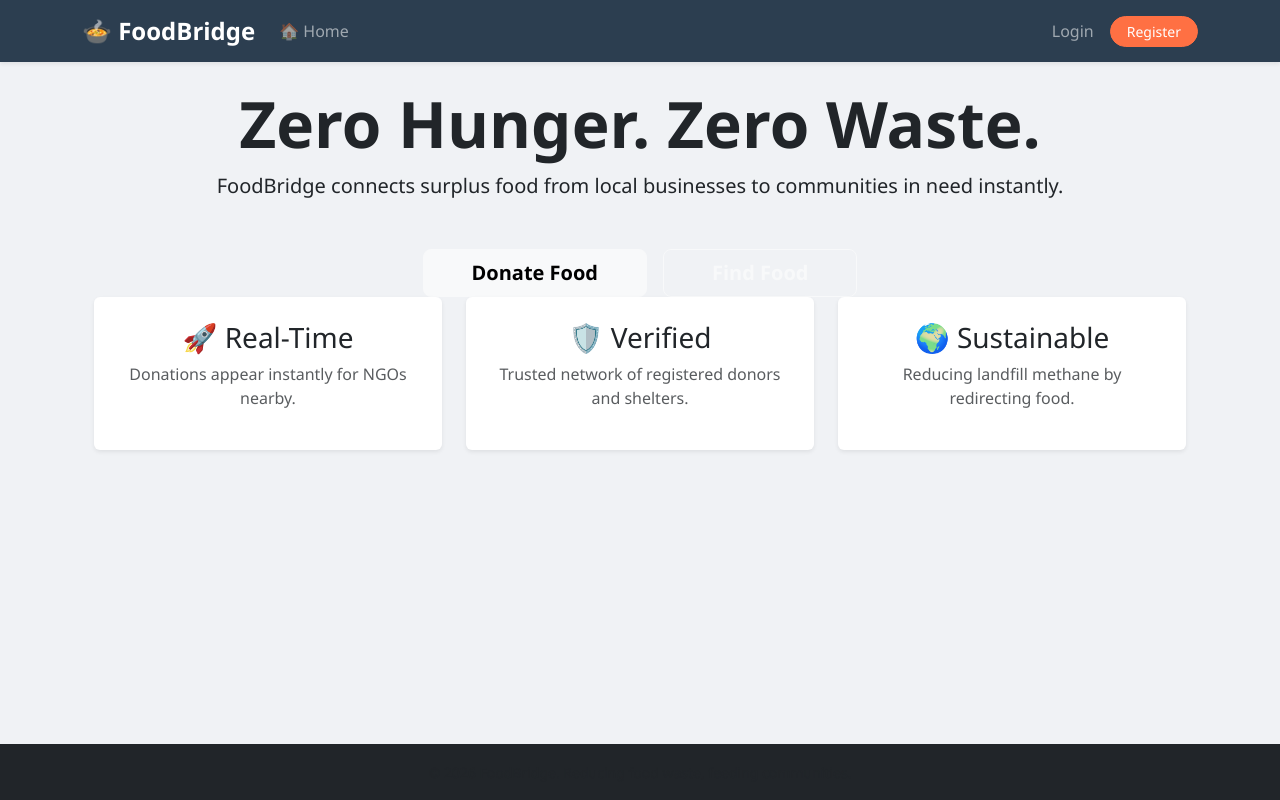
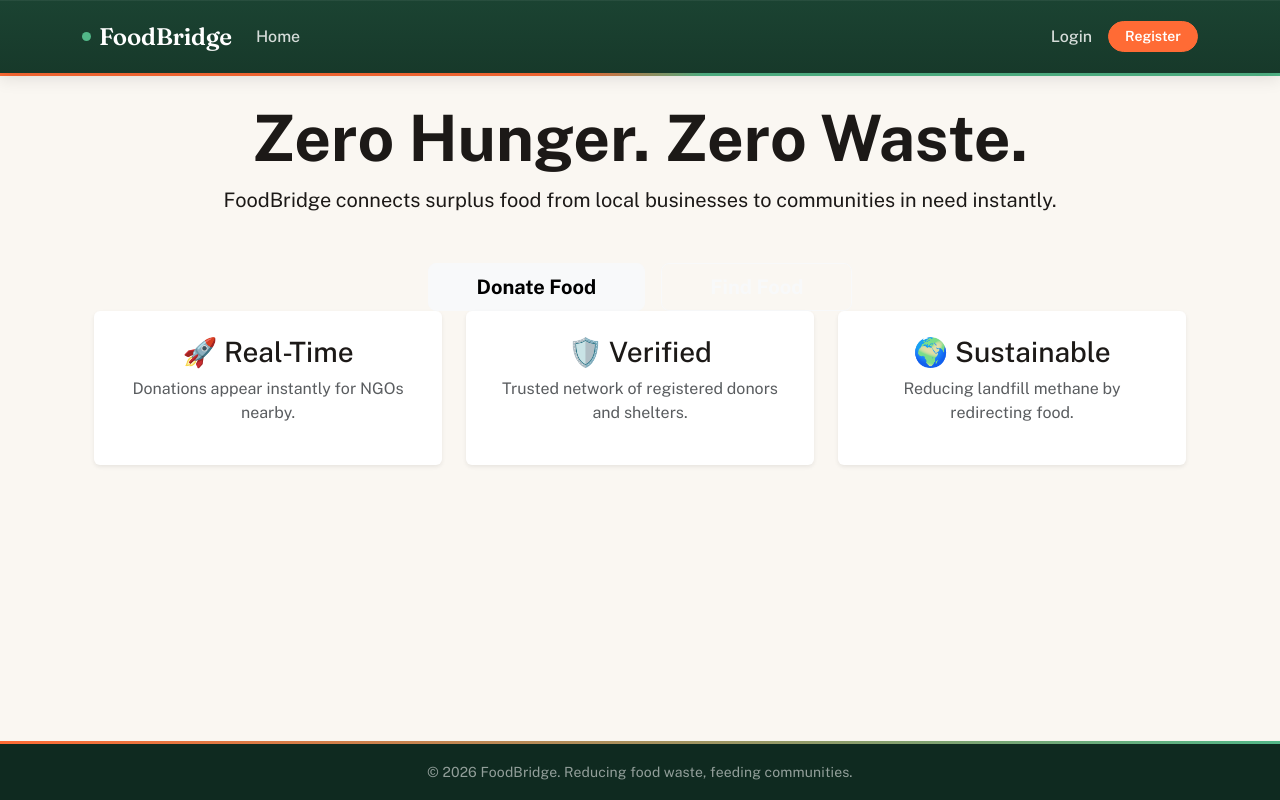
Before and after one commit to Vivekvib/FoodBridge, a Flask app: page / in a window 1280 px wide. Run offline with Flask 3, Linux system fonts and the light colour scheme; some libraries are stand-ins or nearby versions.

Commit message:
Fixed the UI

```diff
--- a/templates/base.html
+++ b/templates/base.html
@@ -8,69 +8,225 @@
   <!-- Bootstrap 5 CSS CDN -->
   <link href="https://cdn.jsdelivr.net/npm/bootstrap@5.3.3/dist/css/bootstrap.min.css" rel="stylesheet">
 
-  <!-- MODERN COLOR PALETTE & UI STYLING -->
+  <!-- Fonts: Fraunces (brand/display) + Public Sans (UI body) -->
+  <link rel="preconnect" href="https://fonts.googleapis.com">
+  <link rel="preconnect" href="https://fonts.gstatic.com" crossorigin>
+  <link href="https://fonts.googleapis.com/css2?family=Fraunces:opsz,wght@9..144,500;9..144,600;9..144,700&family=Public+Sans:wght@400;500;600;700&display=swap" rel="stylesheet">
+
+  <!-- ============================================================ -->
+  <!-- DESIGN TOKENS & CORE STYLING                                  -->
+  <!-- ============================================================ -->
   <style>
     :root {
-      /* Warm Appetizing Orange for Primary Actions */
-      --bs-primary: #FF7043;
-      /* Fresh Vibrant Green for Success */
-      --bs-success: #2ECA6A;
-      /* NEW: A deeper app-style background so the white cards pop! */
-      --bs-body-bg: #F0F2F5;
+      /* --- Brand palette --- */
+      --forest:        #1B4332;   /* deep forest green — nav, trust */
+      --forest-dark:    #12302300;
+      --forest-deep:    #0F2A20;  /* darker shade for depth/gradients */
+      --rescue:         #FF6B35;  /* warm rescue-orange — donor / primary actions */
+      --rescue-dark:    #E4551F;
+      --fresh:          #52B788;  /* fresh green — NGO / success / live */
+      --fresh-dark:     #3E9C6E;
+      --bg:             #FAF7F2;  /* warm paper background */
+      --surface:        #FFFFFF;
+      --ink:            #1C1917;
+      --muted:          #6B7280;
+      --hairline:       #E7E2D9;
+
+      /* Map onto Bootstrap variables so existing btn-primary/btn-success etc. still work */
+      --bs-primary: var(--rescue);
+      --bs-success: var(--fresh);
+      --bs-body-bg: var(--bg);
+      --bs-body-color: var(--ink);
+      --bs-body-font-family: 'Public Sans', system-ui, -apple-system, sans-serif;
     }
 
     body {
-      background-color: var(--bs-body-bg);
+      background-color: var(--bg);
+      color: var(--ink);
       min-height: 100vh;
       display: flex;
       flex-direction: column;
-      font-family: 'Segoe UI', system-ui, -apple-system, sans-serif;
+      font-family: 'Public Sans', system-ui, -apple-system, sans-serif;
     }
 
-    main {
-      flex: 1; /* Pushes footer to the bottom */
+    main { flex: 1; }
+
+    /* ============================================================ */
+    /* NAVBAR — always visible, sticky, quietly confident            */
+    /* ============================================================ */
+    .navbar {
+      background: linear-gradient(180deg, var(--forest) 0%, #17392A 100%);
+      padding-top: 0.85rem;
+      padding-bottom: 0.85rem;
+      position: sticky;
+      top: 0;
+      z-index: 1030;
+      box-shadow: 0 1px 0 rgba(255,255,255,0.06) inset, 0 6px 16px rgba(0,0,0,0.10);
     }
 
-    /* ======================================================== */
-    /* THE INVISIBLE / HOVER REVEAL NAVBAR EFFECT               */
-    /* ======================================================== */
-    .navbar {
-      background-color: #2C3E50 !important;
-      /* Make it almost completely invisible by default */
-      opacity: 0.10;
-      /* Smoothly animate the fade-in effect over 0.4 seconds */
-      transition: opacity 0.4s ease-in-out;
+    /* Signature element: a bridge gradient — donor-orange to NGO-green —
+       a literal visual "bridge" running under every page. */
+    .navbar-bridge-rule {
+      height: 3px;
+      width: 100%;
+      background: linear-gradient(90deg, var(--rescue) 0%, var(--rescue) 45%, var(--fresh) 55%, var(--fresh) 100%);
     }
 
-    /* Spring back to 100% visible when hovered or clicked */
-    .navbar:hover, .navbar:focus-within {
-      opacity: 1;
+    .navbar-brand {
+      font-family: 'Fraunces', Georgia, serif;
+      font-weight: 600;
+      font-size: 1.5rem;
+      letter-spacing: -0.01em;
+      color: #FFFFFF !important;
+      display: inline-flex;
+      align-items: center;
+      gap: 0.5rem;
     }
-    /* ======================================================== */
 
-    /* Custom Primary Button Colors */
-    .btn-primary { background-color: var(--bs-primary); border-color: var(--bs-primary); color: white;}
-    .btn-primary:hover { background-color: #F4511E; border-color: #F4511E; color: white;}
-    .text-primary { color: var(--bs-primary) !important; }
-    .bg-primary { background-color: var(--bs-primary) !important; }
+    /* Small pulsing "live" dot beside the wordmark — echoes the
+       app's live donation feed instead of decorating for its own sake. */
+    .brand-pulse {
+      position: relative;
+      width: 9px;
+      height: 9px;
+      border-radius: 50%;
+      background: var(--fresh);
+      flex-shrink: 0;
+    }
+    .brand-pulse::after {
+      content: "";
+      position: absolute;
+      inset: 0;
+      border-radius: 50%;
+      background: var(--fresh);
+      animation: pulse-ring 2.2s ease-out infinite;
+    }
+    @keyframes pulse-ring {
+      0%   { transform: scale(1);   opacity: 0.65; }
+      100% { transform: scale(3);   opacity: 0; }
+    }
+    @media (prefers-reduced-motion: reduce) {
+      .brand-pulse::after { animation: none; }
+    }
 
-    /* Custom Success Button Colors */
-    .btn-success { background-color: var(--bs-success); border-color: var(--bs-success); color: white;}
-    .btn-success:hover { background-color: #27AE60; border-color: #27AE60; color: white;}
-    .text-success { color: var(--bs-success) !important; }
+    .navbar-nav .nav-link {
+      color: rgba(255,255,255,0.82);
+      font-weight: 500;
+      padding: 0.5rem 0.9rem;
+      border-radius: 8px;
+      transition: background-color 0.15s ease, color 0.15s ease;
+    }
+    .navbar-nav .nav-link:hover,
+    .navbar-nav .nav-link:focus {
+      color: #fff;
+      background-color: rgba(255,255,255,0.08);
+    }
+    .navbar-nav .nav-link.active {
+      color: #fff;
+      background-color: rgba(255,255,255,0.14);
+    }
 
-    /* Modern rounded cards and badges */
-    .card { border-radius: 12px; border: none; box-shadow: 0 4px 12px rgba(0,0,0,0.05); }
-    .badge { padding: 0.5em 0.75em; }
+    .navbar-text strong.text-warning {
+      color: #FFC98B !important;
+      font-weight: 600;
+    }
+
+    .navbar .btn-outline-light {
+      border-color: rgba(255,255,255,0.5);
+      font-weight: 500;
+    }
+    .navbar .btn-outline-light:hover {
+      background-color: rgba(255,255,255,0.12);
+      border-color: rgba(255,255,255,0.7);
+    }
+
+    /* Role badge — quieter than a generic grey pill */
+    .role-badge {
+      background-color: rgba(255,255,255,0.14);
+      color: #fff;
+      font-weight: 600;
+      letter-spacing: 0.03em;
+      font-size: 0.68rem;
+    }
+
+    /* ============================================================ */
+    /* NOTIFICATION BELL                                             */
+    /* ============================================================ */
+    #notif-badge {
+      font-size: 0.68rem;
+      transform: translate(-2px, -2px);
+    }
+
+    .dropdown-menu {
+      border-radius: 14px;
+      overflow: hidden;
+      padding: 0;
+    }
+    .dropdown-menu .dropdown-header {
+      background-color: var(--bg);
+      color: var(--ink) !important;
+      margin: 0;
+      padding: 0.9rem 1rem 0.7rem;
+    }
+    .dropdown-item.bg-light {
+      background-color: #FFF4EC !important;
+      border-left: 3px solid var(--rescue);
+    }
+    .dropdown-item:hover {
+      background-color: #F5F1EA;
+    }
+
+    /* ============================================================ */
+    /* BUTTONS & CARDS                                               */
+    /* ============================================================ */
+    .btn { font-weight: 600; }
+    .btn-primary { background-color: var(--rescue); border-color: var(--rescue); color: #fff; }
+    .btn-primary:hover { background-color: var(--rescue-dark); border-color: var(--rescue-dark); color: #fff; }
+    .text-primary { color: var(--rescue) !important; }
+    .bg-primary { background-color: var(--rescue) !important; }
+
+    .btn-success { background-color: var(--fresh); border-color: var(--fresh); color: #fff; }
+    .btn-success:hover { background-color: var(--fresh-dark); border-color: var(--fresh-dark); color: #fff; }
+    .text-success { color: var(--fresh-dark) !important; }
+
+    .card {
+      border-radius: 14px;
+      border: 1px solid var(--hairline);
+      box-shadow: 0 4px 14px rgba(27, 67, 50, 0.06);
+      background-color: var(--surface);
+    }
+
+    .badge { padding: 0.45em 0.75em; font-weight: 600; letter-spacing: 0.01em; }
+
+    /* Flash messages — rounded but not pill-shaped (pills read as "toast",
+       these persist on the page so give them a calmer shape) */
+    .alert {
+      border-radius: 12px;
+      border: none;
+      box-shadow: 0 2px 8px rgba(0,0,0,0.05);
+    }
+
+    /* ============================================================ */
+    /* FOOTER                                                        */
+    /* ============================================================ */
+    footer {
+      background: var(--forest-deep);
+      border-top: 3px solid transparent;
+      border-image: linear-gradient(90deg, var(--rescue), var(--fresh)) 1;
+    }
+    footer small { color: rgba(255,255,255,0.55); letter-spacing: 0.01em; }
   </style>
 </head>
 <body>
 
   <!-- Navigation Bar -->
-  <nav class="navbar navbar-expand-lg navbar-dark shadow-sm mb-4">
+  <nav class="navbar navbar-expand-lg navbar-dark">
     <div class="container">
-      <a class="navbar-brand fw-bold fs-4" href="{{ url_for('index') }}">🍲 FoodBridge</a>
-      <button class="navbar-toggler" type="button" data-bs-toggle="collapse" data-bs-target="#navbarNav"
+      <a class="navbar-brand" href="{{ url_for('index') }}">
+        <span class="brand-pulse" aria-hidden="true"></span>
+        FoodBridge
+      </a>
+      <button class="navbar-toggler border-0" type="button" data-bs-toggle="collapse" data-bs-target="#navbarNav"
               aria-controls="navbarNav" aria-expanded="false" aria-label="Toggle navigation">
         <span class="navbar-toggler-icon"></span>
       </button>
@@ -78,26 +234,26 @@
       <div class="collapse navbar-collapse" id="navbarNav">
 
         <!-- Left Side Navigation Links -->
-        <ul class="navbar-nav me-auto align-items-center">
+        <ul class="navbar-nav me-auto align-items-lg-center">
           <li class="nav-item">
-            <a class="nav-link" href="{{ url_for('index') }}">🏠 Home</a>
+            <a class="nav-link" href="{{ url_for('index') }}">Home</a>
           </li>
 
           {% if session.get('user_id') %}
             <!-- Role-Specific Dashboard Link -->
             {% if session.get('role') == 'donor' %}
               <li class="nav-item">
-                <a class="nav-link" href="{{ url_for('donor') }}">🏪 Donor Dashboard</a>
+                <a class="nav-link" href="{{ url_for('donor') }}">Donor Dashboard</a>
               </li>
             {% elif session.get('role') == 'ngo' %}
               <li class="nav-item">
-                <a class="nav-link" href="{{ url_for('ngo') }}">📍 Available Donations</a>
+                <a class="nav-link" href="{{ url_for('ngo') }}">Available Donations</a>
               </li>
             {% endif %}
 
             <!-- My Profile Link -->
             <li class="nav-item">
-              <a class="nav-link" href="{{ url_for('profile') }}">👤 My Profile</a>
+              <a class="nav-link" href="{{ url_for('profile') }}">My Profile</a>
             </li>
 
             <!-- Vertical Dropdown Notification Bell -->
@@ -110,8 +266,8 @@
               </a>
 
               <!-- Dropdown Menu -->
-              <ul class="dropdown-menu dropdown-menu-end shadow-lg border-0 mt-2" aria-labelledby="notifDropdown" style="width: 320px; max-height: 400px; overflow-y: auto; border-radius: 12px;">
-                <li><h6 class="dropdown-header text-dark fw-bold fs-6 border-bottom pb-2">📬 Recent Alerts</h6></li>
+              <ul class="dropdown-menu dropdown-menu-end shadow-lg mt-2" aria-labelledby="notifDropdown" style="width: 320px; max-height: 400px; overflow-y: auto;">
+                <li><h6 class="dropdown-header fw-bold fs-6 border-bottom">📬 Recent Alerts</h6></li>
 
                 {% if recent_notifs %}
                   {% for n in recent_notifs %}
@@ -127,8 +283,8 @@
                 {% endif %}
 
                 <li>
-                  <a class="dropdown-item text-center text-primary fw-bold py-2 bg-light mt-1" href="{{ url_for('notifications') }}">
-                    View All Inbox ➡️
+                  <a class="dropdown-item text-center text-primary fw-bold py-2" href="{{ url_for('notifications') }}">
+                    View All Inbox →
                   </a>
                 </li>
               </ul>
@@ -142,7 +298,7 @@
             <li class="nav-item me-3 mb-2 mb-lg-0">
               <span class="navbar-text text-light">
                 Signed in as <strong class="text-warning">{{ session.get('username') }}</strong>
-                <span class="badge bg-secondary ms-1 rounded-pill">{{ session.get('role')|upper }}</span>
+                <span class="badge role-badge ms-1 rounded-pill">{{ session.get('role')|upper }}</span>
               </span>
             </li>
             <li class="nav-item">
@@ -160,16 +316,17 @@
       </div>
     </div>
   </nav>
+  <div class="navbar-bridge-rule"></div>
 
   <!-- Main Application Content & Flash Messages -->
-  <main class="container mb-5">
+  <main class="container mt-4 mb-5">
 
     <!-- Flask Flashed Messages Banner -->
     {% with messages = get_flashed_messages(with_categories=true) %}
       {% if messages %}
         <div class="mb-4">
           {% for category, message in messages %}
-            <div class="alert alert-{{ category if category != 'message' else 'info' }} alert-dismissible fade show rounded-pill shadow-sm" role="alert">
+            <div class="alert alert-{{ category if category != 'message' else 'info' }} alert-dismissible fade show" role="alert">
               {{ message }}
               <button type="button" class="btn-close" data-bs-dismiss="alert" aria-label="Close"></button>
             </div>
@@ -183,9 +340,9 @@
   </main>
 
   <!-- Footer -->
-  <footer class="bg-dark text-white text-center py-3 mt-auto">
+  <footer class="text-white text-center py-3 mt-auto">
     <div class="container">
-      <small class="text-muted">&copy; 2026 FoodBridge. Reducing food waste, feeding communities.</small>
+      <small>&copy; 2026 FoodBridge. Reducing food waste, feeding communities.</small>
     </div>
   </footer>
 
```
